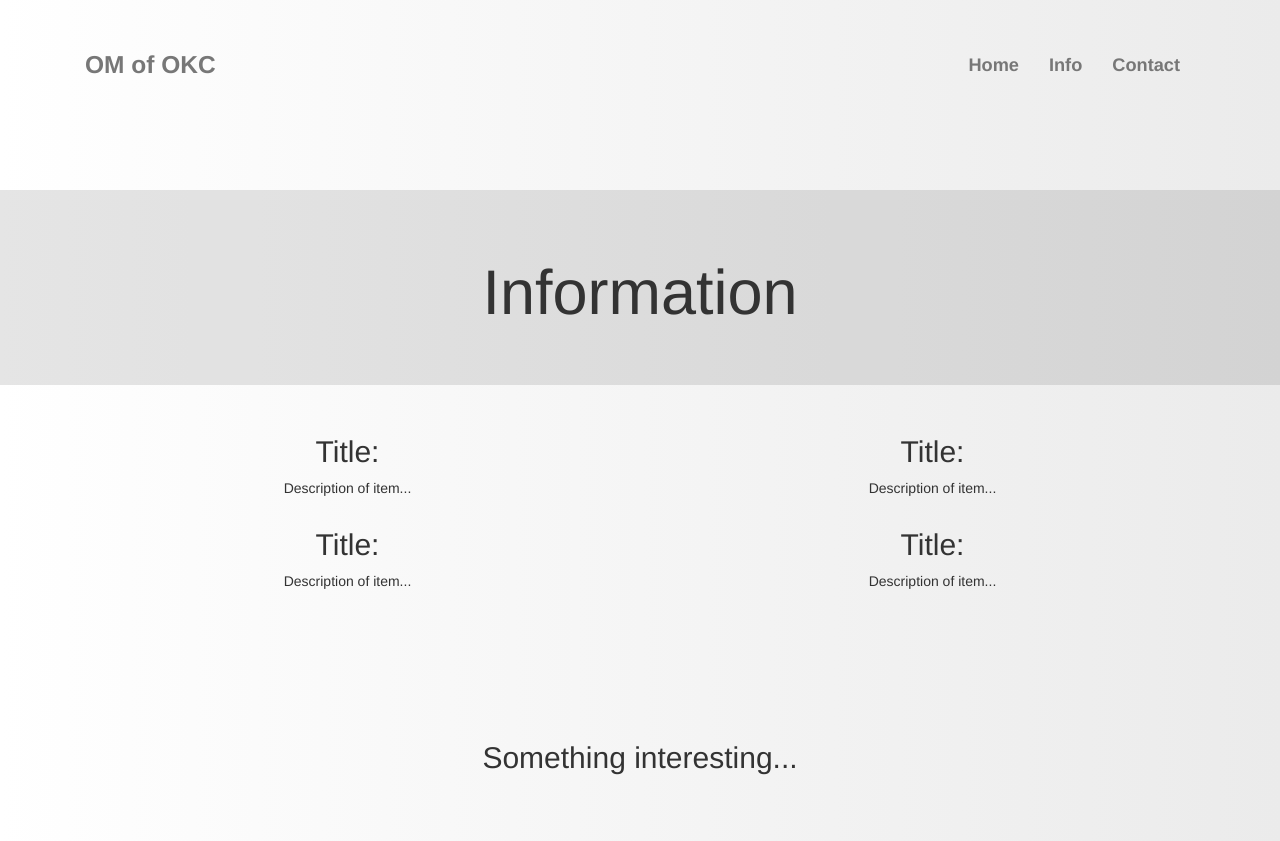
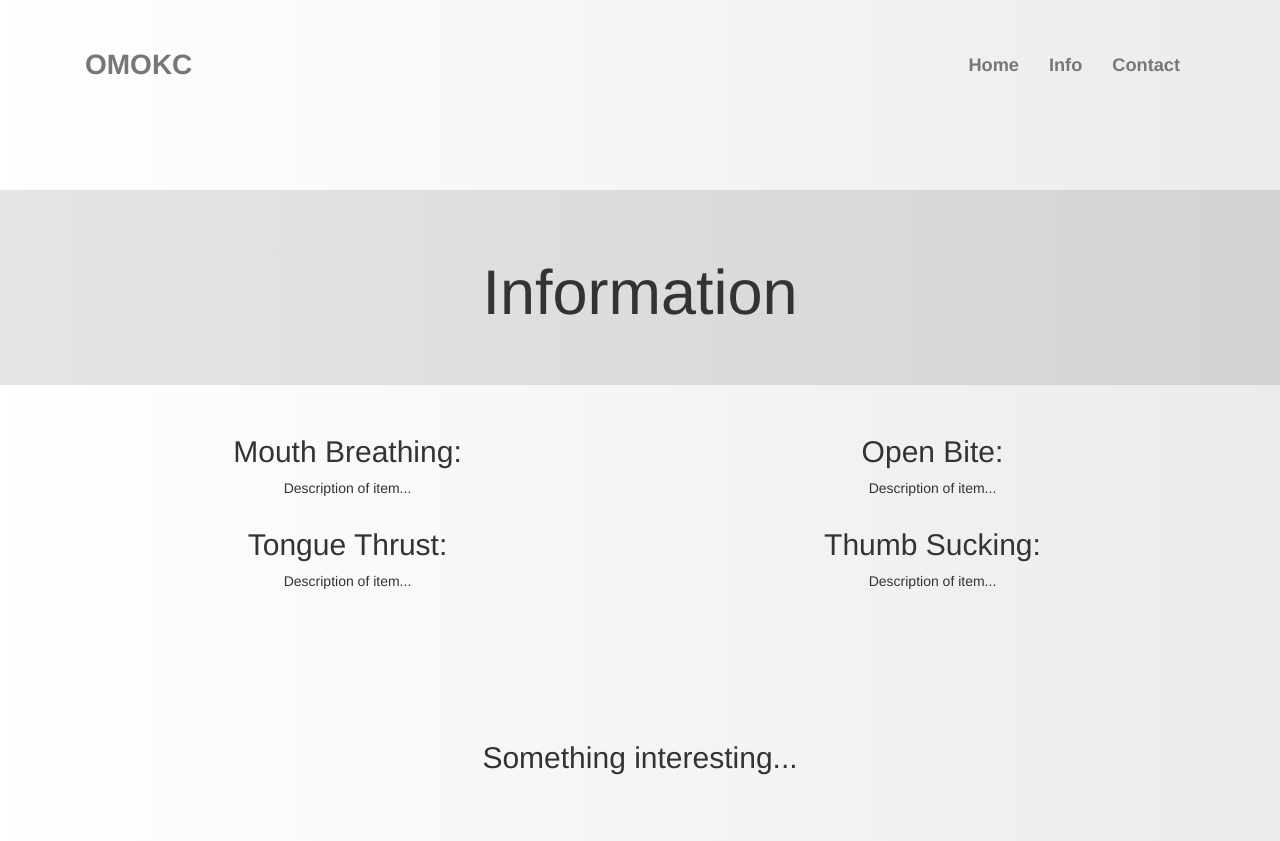
Before and after one commit to BrickBeard/OMOKC, a Flask app: page /info in a window 1280 px wide. Shown: the top 841 px of the page. Run offline with Flask 2, Linux system fonts and the light colour scheme; some libraries are stand-ins or nearby versions.

Commit message:
added some extra info, also amending the author

```diff
--- a/omokc/static/css/style.css
+++ b/omokc/static/css/style.css
@@ -11,8 +11,8 @@ body {
   background: rgba(255,255,255,0);
 }
 .navbar-brand {
-  font-size: 175%;
-  font-weight: 700;
+    font-size: 200%;
+    font-weight: 800;
 }
 .navbar-header > a:hover {
   color: rgba(200,0,0,.7);
--- a/omokc/templates/base.html
+++ b/omokc/templates/base.html
@@ -21,7 +21,7 @@
                   <span class="icon-bar"></span>
                   <span class="icon-bar"></span>
                 </button>
-                <a class="navbar-brand" href="/">OM of OKC</a>
+                <a class="navbar-brand" href="/">OMOKC</a>
               </div>
               <div id="navbar" class="navbar-collapse collapse">
                 <ul class="nav navbar-nav navbar-right">
--- a/omokc/templates/information.html
+++ b/omokc/templates/information.html
@@ -9,20 +9,20 @@
   </div>
   <div class="container">
       <div class="row">
-          <div class="col-xs-4 col-xs-offset-1 infoBlock text-center">
-              <h2>Title:</h2>
+          <div class="col-xs-12 col-md-4 col-md-offset-1 infoBlock text-center">
+              <h2>Mouth Breathing:</h2>
               <p>Description of item...</p>
           </div>
-          <div class="col-xs-4 col-xs-offset-2 infoBlock text-center">
-              <h2>Title:</h2>
+          <div class="col-xs-12 col-md-4 col-md-offset-2 infoBlock text-center">
+              <h2>Open Bite:</h2>
               <p>Description of item...</p>
           </div>
-          <div class="col-xs-4 col-xs-offset-1 infoBlock text-center">
-              <h2>Title:</h2>
+          <div class="col-xs-12 col-md-4 col-md-offset-1 infoBlock text-center">
+              <h2>Tongue Thrust:</h2>
               <p>Description of item...</p>
           </div>
-          <div class="col-xs-4 col-xs-offset-2 infoBlock text-center">
-              <h2>Title:</h2>
+          <div class="col-xs-12 col-md-4 col-md-offset-2 infoBlock text-center">
+              <h2>Thumb Sucking:</h2>
               <p>Description of item...</p>
           </div>
       </div>
```
